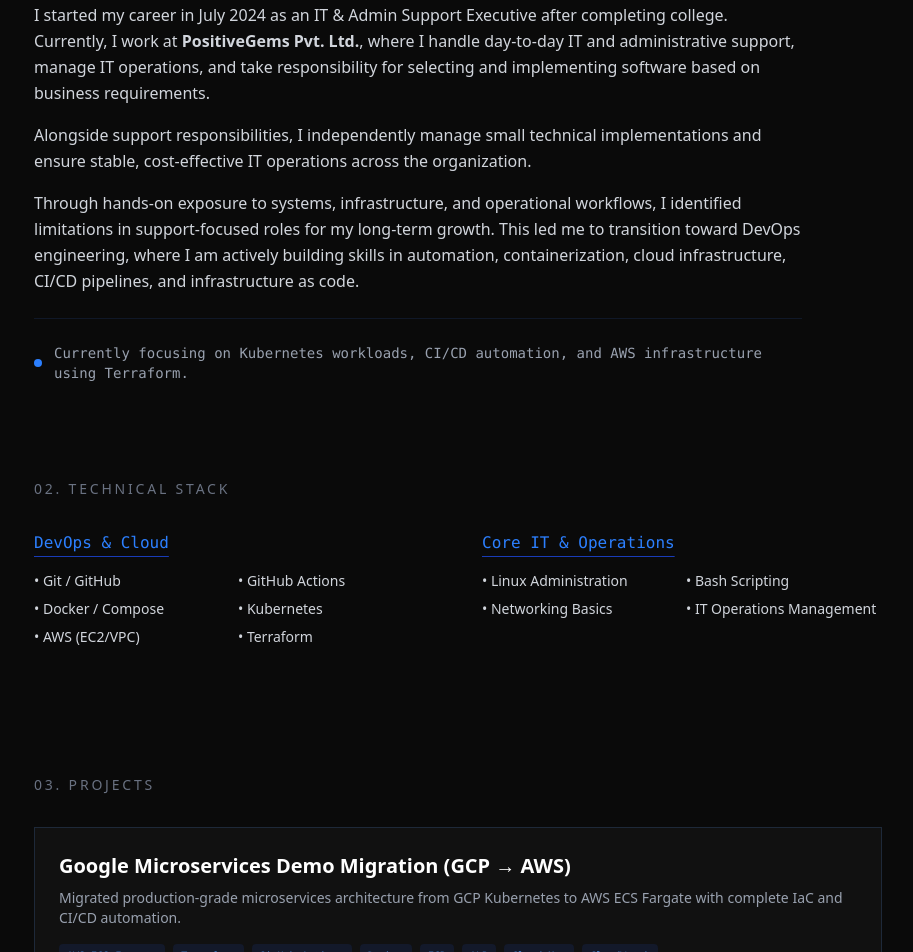
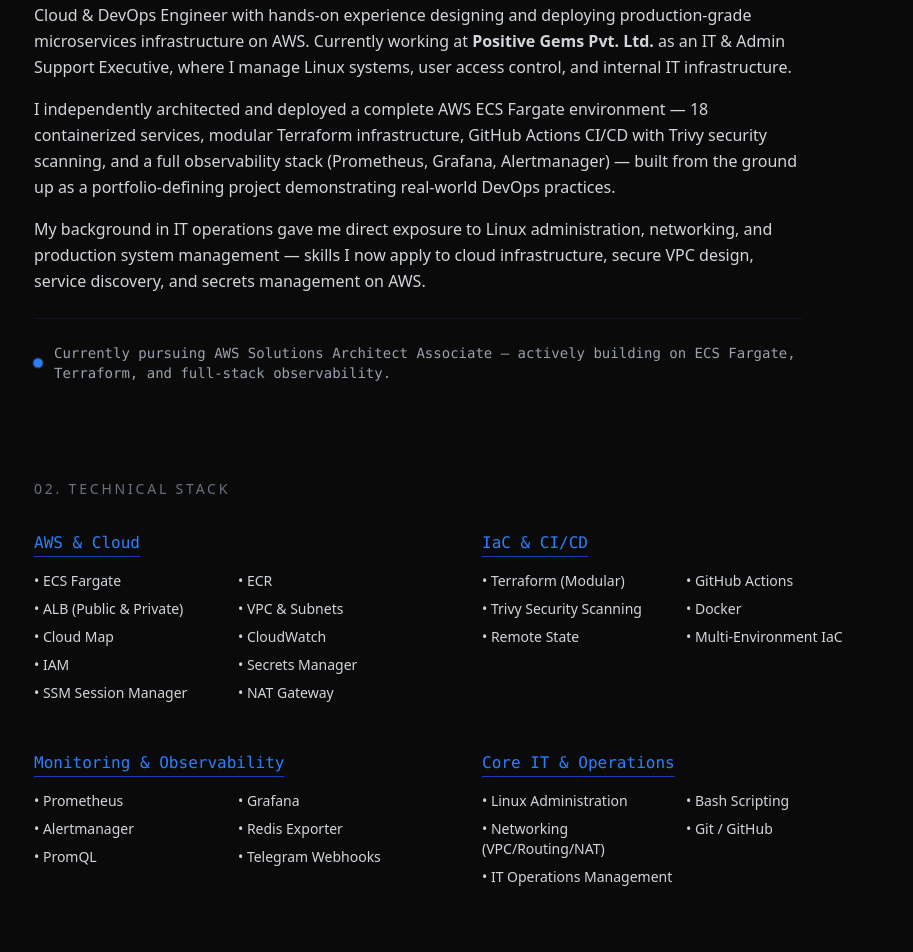
Before and after one commit to heyrohhh/rohitneelmishraportfolio, a React (Vite) app in the folder frontendRohit/: page / in a window 1280 px wide. Shown: the part 460-1412 px from the top of the page, without its empty margins (182-1095 px from the left). Built offline with nearby package versions, Linux system fonts and the light colour scheme.

Commit message:
portfolio updated

```diff
--- a/frontendRohit/package.json
+++ b/frontendRohit/package.json
@@ -1,8 +1,12 @@
 {
   "name": "frontend",
+  "version": "0.0.0",
   "private": true,
-  "version": "0.0.0",
+  "description": "This template provides a minimal setup to get React working in Vite with HMR and some ESLint rules.",
+  "license": "ISC",
+  "author": "",
   "type": "module",
+  "main": "eslint.config.js",
   "scripts": {
     "dev": "vite",
     "build": "vite build",
--- a/frontendRohit/src/components/About.jsx
+++ b/frontendRohit/src/components/About.jsx
@@ -1,38 +1,38 @@
 export default function About() {
   return (
-    <section className="mb-24"> {/* Reduced bottom margin from 32 to 24 */}
+    <section className="mb-24">
       <h2 className="text-sm uppercase tracking-[0.2em] text-gray-500 mb-6">
         01. Professional Summary
       </h2>
 
       <div className="text-gray-300 space-y-4 max-w-3xl leading-relaxed">
         <p>
-          I started my career in July 2024 as an IT & Admin Support Executive after completing college.
-          Currently, I work at <strong>PositiveGems Pvt. Ltd.</strong>, where I handle day-to-day IT and
-          administrative support, manage IT operations, and take responsibility for selecting and
-          implementing software based on business requirements.
+          Cloud & DevOps Engineer with hands-on experience designing and deploying production-grade
+          microservices infrastructure on AWS. Currently working at <strong>Positive Gems Pvt. Ltd.</strong> as
+          an IT & Admin Support Executive, where I manage Linux systems, user access control, and
+          internal IT infrastructure.
         </p>
 
         <p>
-          Alongside support responsibilities, I independently manage small technical implementations
-          and ensure stable, cost-effective IT operations across the organization.
+          I independently architected and deployed a complete AWS ECS Fargate environment — 18 containerized
+          services, modular Terraform infrastructure, GitHub Actions CI/CD with Trivy security scanning,
+          and a full observability stack (Prometheus, Grafana, Alertmanager) — built from the ground up
+          as a portfolio-defining project demonstrating real-world DevOps practices.
         </p>
 
         <p>
-          Through hands-on exposure to systems, infrastructure, and operational workflows, I identified
-          limitations in support-focused roles for my long-term growth. This led me to transition toward
-          DevOps engineering, where I am actively building skills in automation, containerization,
-          cloud infrastructure, CI/CD pipelines, and infrastructure as code.
+          My background in IT operations gave me direct exposure to Linux administration, networking,
+          and production system management — skills I now apply to cloud infrastructure, secure VPC design,
+          service discovery, and secrets management on AWS.
         </p>
 
-        {/* MICRO-SECTION: CURRENT FOCUS */}
         <div className="pt-6 mt-6 border-t border-gray-900 flex items-center gap-3">
           <span className="relative flex h-2 w-2">
             <span className="animate-ping absolute inline-flex h-full w-full rounded-full bg-blue-400 opacity-75"></span>
             <span className="relative inline-flex rounded-full h-2 w-2 bg-blue-500"></span>
           </span>
           <p className="text-sm font-mono text-gray-400">
-            Currently focusing on Kubernetes workloads, CI/CD automation, and AWS infrastructure using Terraform.
+            Currently pursuing AWS Solutions Architect Associate — actively building on ECS Fargate, Terraform, and full-stack observability.
           </p>
         </div>
       </div>
--- a/frontendRohit/src/components/Projects.jsx
+++ b/frontendRohit/src/components/Projects.jsx
@@ -1,23 +1,22 @@
 export default function Projects() {
   const projects = [
-    {
-      title: "Google Microservices Demo Migration (GCP → AWS)",
-      desc: "Migrated production-grade microservices architecture from GCP Kubernetes to AWS ECS Fargate with complete IaC and CI/CD automation.",
-      tools: ["AWS ECS Fargate", "Terraform", "GitHub Actions", "Docker", "ECR", "ALB", "Cloud Map", "CloudWatch"],
-      link: "https://github.com/heyrohhh/microservices-demo.git",
-      details: [
-        "Migrated 12+ microservices from GCP Kubernetes to AWS ECS Fargate with zero server management.",
-        "Designed complete infrastructure using Terraform including VPC, ALB, ECS clusters, and Cloud Map for service discovery.",
-        "Built intelligent CI/CD pipeline with GitHub Actions using dorny/paths-filter to detect service-level changes and deploy only modified services.",
-        "Implemented Application Load Balancer with path-based routing and custom health checks for frontend service.",
-        "Configured AWS Cloud Map for internal service discovery and inter-service communication.",
-        "Solved Docker Hub rate-limit issues by migrating all images to AWS ECR.",
-        "Debugged and disabled GCP-specific Profiler causing runtime failures on AWS.",
-        "Used CloudWatch logs extensively for debugging task failures, image pull errors, and health check issues.",
-        "Practiced local Kubernetes deployment (Docker Desktop) to understand orchestration differences between ECS and K8s."
-      ]
-    }
-  ];
+  {
+    title: "Production-Grade Microservices Deployment on AWS",
+    desc: "Migrated Google's Online Boutique microservices demo from GCP Kubernetes to a fully custom AWS ECS Fargate architecture with end-to-end infrastructure automation.",
+    tools: ["AWS ECS Fargate", "ECR", "ALB", "Cloud Map", "Secrets Manager", "Terraform", "GitHub Actions", "Docker", "Trivy", "Prometheus", "Grafana", "Alertmanager", "Redis Exporter"],
+    link: "https://github.com/heyrohhh/microservices_demo",
+    details: [
+      "Designed and provisioned a secure VPC with public/private subnets across 2 AZs, NAT Gateway, and route tables — no public IPs on ECS tasks.",
+      "Deployed 18 ECS Fargate services (cart, checkout, payment, frontend, redis, monitoring stack, and more) all running concurrently with 1/1 tasks healthy.",
+      "Built modular Terraform infrastructure covering ECS cluster, ALB (public + private), ECR, Cloud Map, Secrets Manager, and IAM roles.",
+      "Implemented selective CI/CD pipeline in GitHub Actions: detects changed services, runs parallel matrix builds, Trivy scans for HIGH/CRITICAL vulnerabilities, then deploys — blocking pipeline if scan fails.",
+      "Configured AWS Cloud Map for DNS-based internal service discovery, enabling Prometheus to dynamically discover scrape targets without static IPs.",
+      "Integrated full observability stack: Prometheus scraping live metrics, 5 custom alert rules (FrontendDown, HighCPU, 5xxError, LatencyHigh, P99High), Alertmanager sending notifications to Telegram.",
+      "Implemented secure bastion access via AWS SSM Session Manager with port forwarding — no SSH keys, no bastion EC2.",
+      "Stored all sensitive credentials (Telegram token, Grafana admin password) in AWS Secrets Manager, injected at ECS task runtime — zero hardcoded secrets."
+    ]
+  }
+];
 
   return (
     <section className="mb-20">
--- a/frontendRohit/src/components/Skills.jsx
+++ b/frontendRohit/src/components/Skills.jsx
@@ -1,12 +1,20 @@
 export default function Skills() {
  const categories = [
   {
-      title: "DevOps & Cloud",
-      items: ["Git / GitHub", "GitHub Actions", "Docker / Compose", "Kubernetes", "AWS (EC2/VPC)", "Terraform"]
+    title: "AWS & Cloud",
+    items: ["ECS Fargate", "ECR", "ALB (Public & Private)", "VPC & Subnets", "Cloud Map", "CloudWatch", "IAM", "Secrets Manager", "SSM Session Manager", "NAT Gateway"]
+  },
+  {
+    title: "IaC & CI/CD",
+    items: ["Terraform (Modular)", "GitHub Actions", "Trivy Security Scanning", "Docker", "Remote State", "Multi-Environment IaC"]
+  },
+  {
+    title: "Monitoring & Observability",
+    items: ["Prometheus", "Grafana", "Alertmanager", "Redis Exporter", "PromQL", "Telegram Webhooks"]
   },
   {
     title: "Core IT & Operations",
-      items: ["Linux Administration", "Bash Scripting", "Networking Basics", "IT Operations Management"]
+    items: ["Linux Administration", "Bash Scripting", "Networking (VPC/Routing/NAT)", "Git / GitHub", "IT Operations Management"]
   }
 ];
 
```
Also changed, not shown: 1 other file (tests, documents, lock files or other folders). Lines whose indentation alone changed are shown as unchanged.
